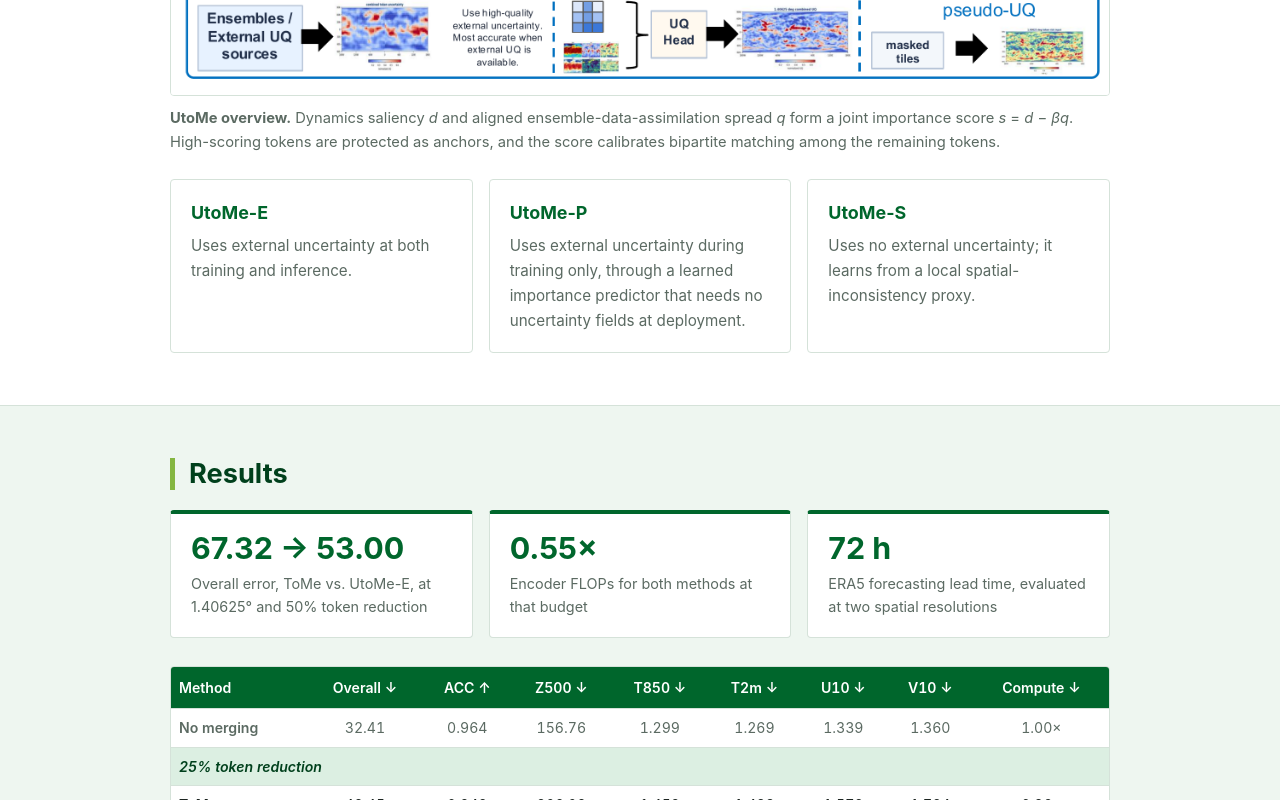
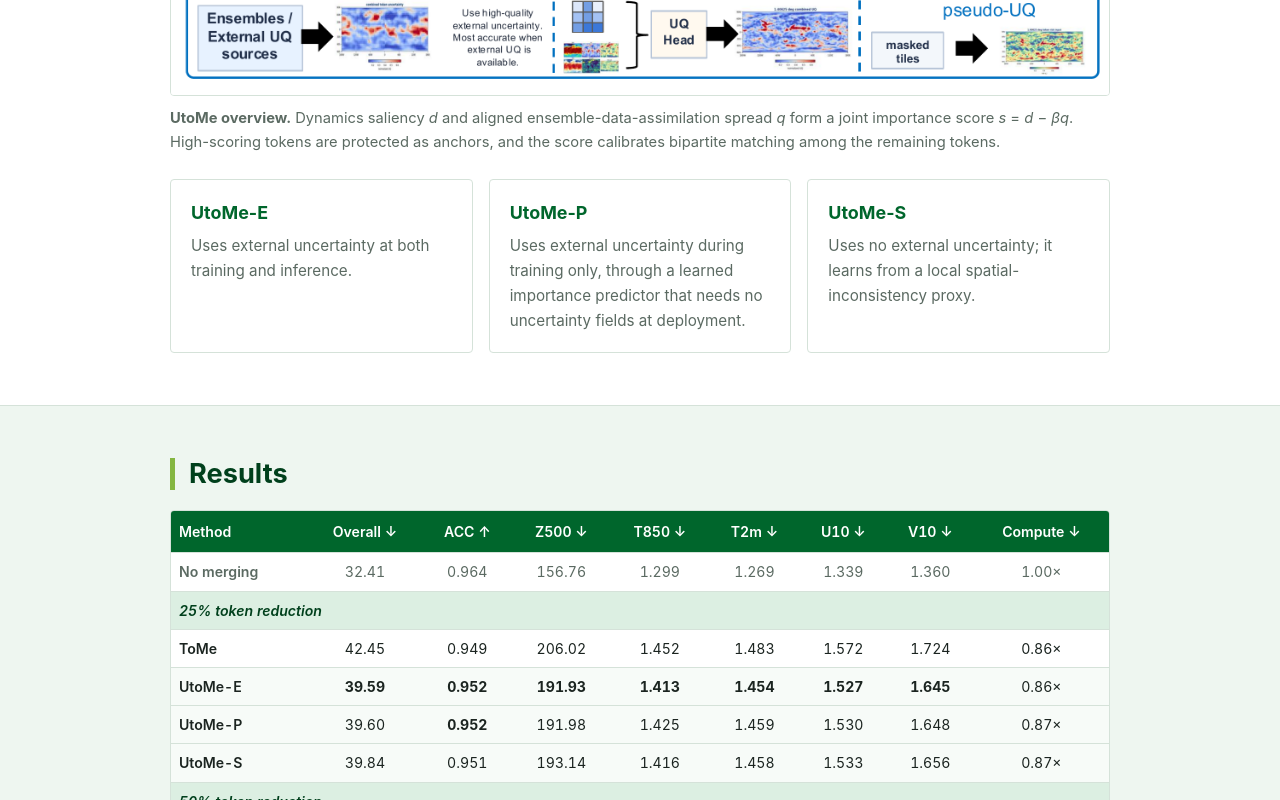
Before and after one commit to ornl-utome/ornl-utome.github.io, a plain HTML site: page index.html in a window 1280 px wide. Shown: the part 2000-2800 px from the top of the page. Drawn offline with Linux system fonts and the light colour scheme.

Commit message:
Simplify results presentation and Paper button; refresh PDF

```diff
--- a/index.html
+++ b/index.html
@@ -42,10 +42,6 @@
     figure { margin: 24px 0 0; }
     figure img { width: 100%; height: auto; display: block; border: 1px solid var(--line); border-radius: 4px; background: #fff; }
     figcaption { font-size: 0.92rem; color: var(--muted); margin-top: 10px; }
-    .stats { display: grid; grid-template-columns: repeat(auto-fit, minmax(210px, 1fr)); gap: 16px; margin: 0 0 28px; }
-    .stat { background: #fff; border: 1px solid var(--line); border-top: 4px solid var(--green); border-radius: 4px; padding: 18px 20px; }
-    .stat .num { font-size: 1.9rem; font-weight: 700; color: var(--green); line-height: 1.1; }
-    .stat .lbl { font-size: 0.9rem; color: var(--muted); margin-top: 6px; }
     .variants { display: grid; grid-template-columns: repeat(auto-fit, minmax(240px, 1fr)); gap: 16px; margin-top: 24px; }
     .variant { background: #fff; border: 1px solid var(--line); border-radius: 4px; padding: 18px 20px; }
     .variant h3 { margin: 0 0 6px; color: var(--green); font-size: 1.12rem; }
@@ -85,7 +81,7 @@
     <p class="note"><sup>*</sup>Equal contribution &nbsp;&nbsp; <sup>&dagger;</sup>Corresponding authors</p>
     <p class="note">Emails: <a style="color:inherit" href="mailto:yzhang111@tulane.edu">yzhang111@tulane.edu</a> &nbsp; <a style="color:inherit" href="mailto:wangx2@ornl.gov">wangx2@ornl.gov</a></p>
     <div class="buttons">
-      <a class="btn ghost" href="assets/UtoMe.pdf">Paper (PDF)</a>
+      <a class="btn ghost" href="assets/UtoMe.pdf">Paper</a>
       <a class="btn solid" href="https://github.com/ornl-utome/UtoMe">Code</a>
     </div>
   </div></header>
@@ -115,11 +111,6 @@
 
   <section class="alt" id="results"><div class="wrap">
     <h2>Results</h2>
-    <div class="stats">
-      <div class="stat"><div class="num">67.32 &rarr; 53.00</div><div class="lbl">Overall error, ToMe vs. UtoMe-E, at 1.40625° and 50% token reduction</div></div>
-      <div class="stat"><div class="num">0.55×</div><div class="lbl">Encoder FLOPs for both methods at that budget</div></div>
-      <div class="stat"><div class="num">72 h</div><div class="lbl">ERA5 forecasting lead time, evaluated at two spatial resolutions</div></div>
-    </div>
     <div class="tablewrap">
 <table>
 <thead><tr><th>Method</th><th>Overall ↓</th><th>ACC ↑</th><th>Z500 ↓</th><th>T850 ↓</th><th>T2m ↓</th><th>U10 ↓</th><th>V10 ↓</th><th>Compute ↓</th></tr></thead>
```
Also changed, not shown: 1 other file.
